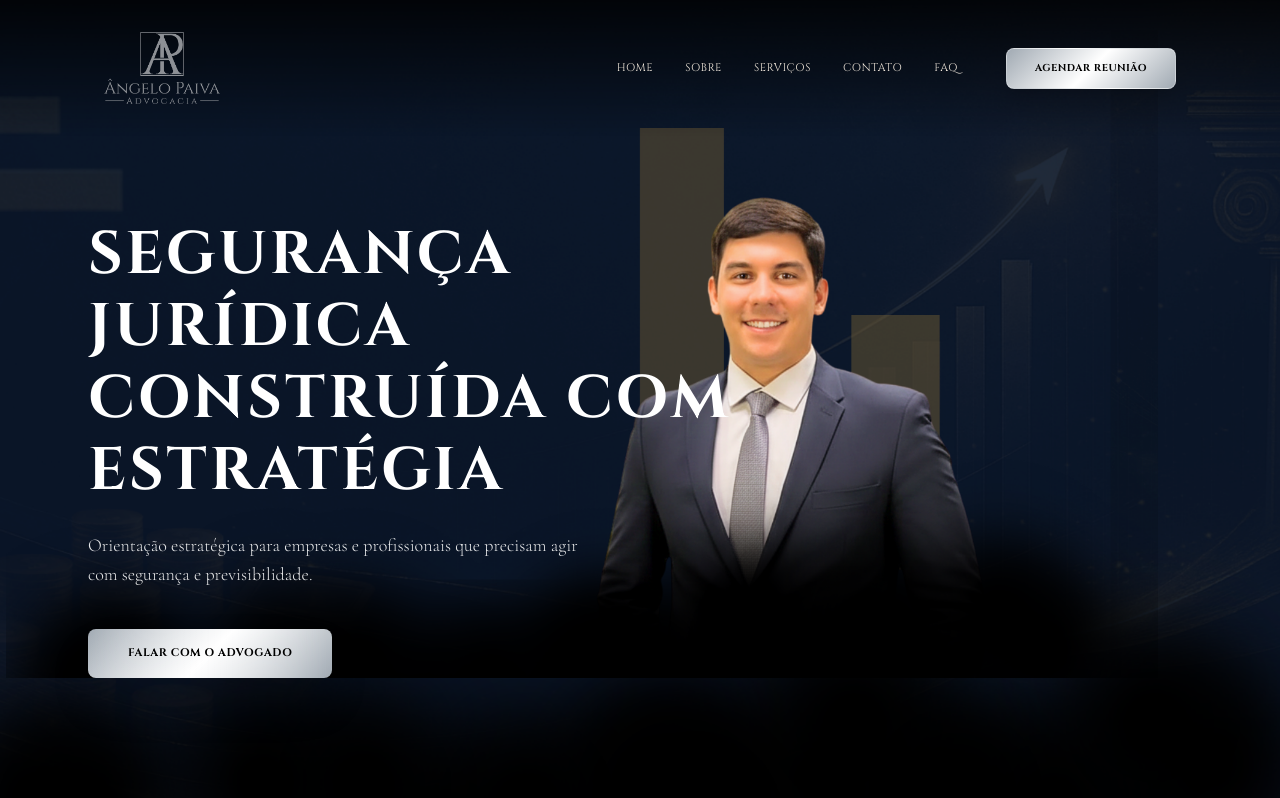
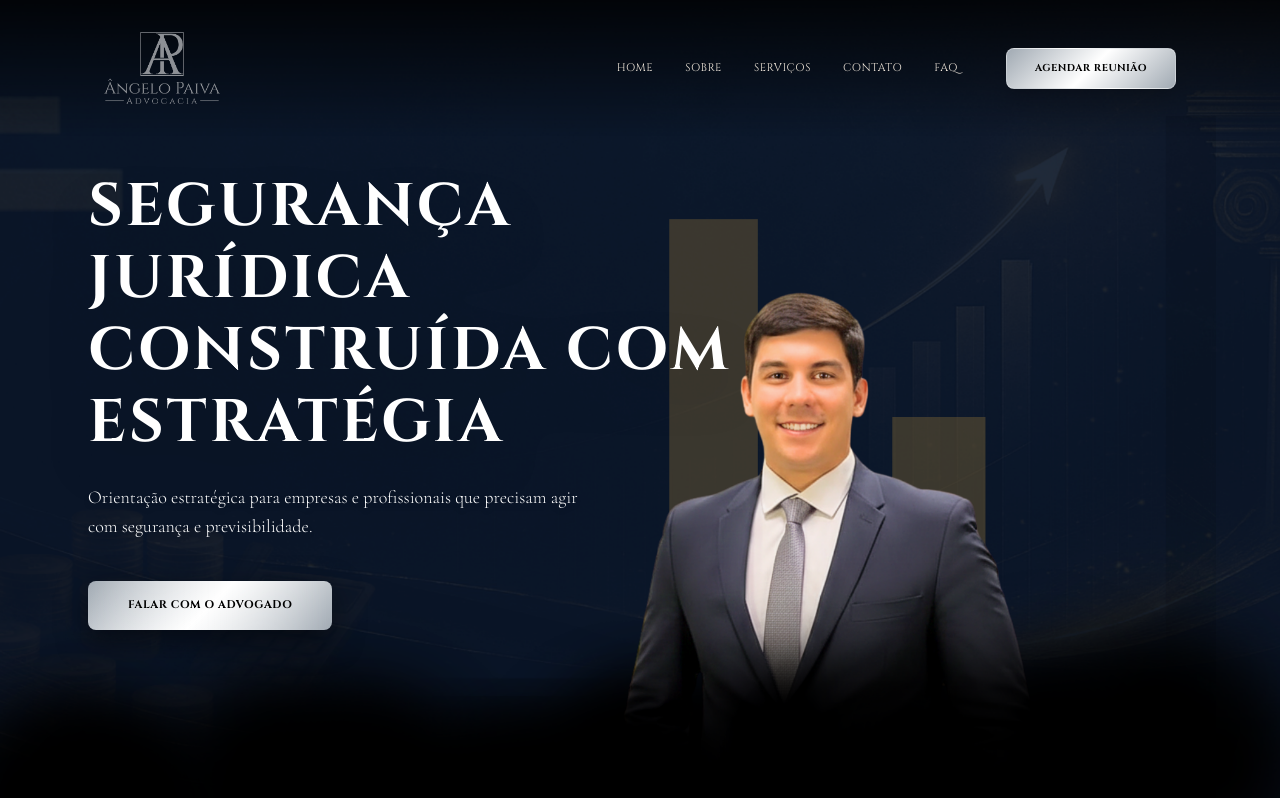
Before and after one commit to Laralws/Adv_Angelo_Paiva, a React (Vite) app: page / in a window 1280 px wide. Shown: the top 798 px of the page. Built offline with nearby package versions, Linux system fonts and the light colour scheme; the HTML template or start-up script is replaced by a standard one.

Commit message:
fix: agora vai o hero

```diff
--- a/src/components/Hero.jsx
+++ b/src/components/Hero.jsx
@@ -1,48 +1,51 @@
 import React from 'react';
 
 const Hero = ({ cores }) => {
+  // Mantendo a sua frase estratégica
   const mensagemWpp = encodeURIComponent("Olá, Dr. Ângelo. Vim pelo site e gostaria de solicitar uma consultoria estratégica.");
 
   return (
     <>
       <header
         id="home"
-        className="min-h-[100svh] w-full flex flex-col md:flex-row md:items-center relative overflow-hidden pt-20 md:pt-0"
+        className="h-[100svh] w-full flex items-center relative overflow-hidden"
         style={{ backgroundColor: '#050C16' }}
       >
 
-        {/* FUNDO (Cenário/Prédios) */}
-        <div className="absolute inset-0 z-0 bg-[url('/back-01.png')] bg-cover bg-center bg-no-repeat opacity-20 md:opacity-100"></div>
+        {/* 1ª CAMADA: Cenário de fundo (Prédios/Textura) */}
+        <div className="absolute inset-0 z-0 bg-[url('/back-01.png')] bg-cover bg-center bg-no-repeat opacity-30 md:opacity-100"></div>
 
-        {/* CONTAINER PRINCIPAL RESPONSIVO */}
-        <div className="w-full max-w-6xl mx-auto px-6 z-20 flex flex-col items-center md:flex-row md:justify-between relative h-full">
+        {/* 2ª CAMADA: O Advogado - USANDO COVER PARA PREENCHER O FUNDO NO MOBILE */}
+        <div className="absolute inset-0 z-10
+          /* Mobile e Tablet: Estica para cobrir todo o fundo, centralizado horizontalmente */
+          bg-[url('/back02.png')] bg-no-repeat
+          bg-[length:cover] bg-[position:center_top]
+          /* Desktop: Volta para o tamanho original e alinhado à direita */
+          md:bg-[length:contain] md:bg-right-bottom md:mr-[5%]
+          pointer-events-none"
+        ></div>
 
-          {/* IMAGEM DO ADVOGADO: PRIMEIRO NO MOBILE, DIREITA NO DESKTOP */}
-          <div className="w-full md:absolute md:inset-0 md:z-10 flex justify-center md:justify-end items-end pointer-events-none order-1 md:order-2">
-            <img
-              src="/back02.png"
-              alt="Ângelo Paiva"
-              className="w-auto h-[35vh] sm:h-[45vh] md:h-[85vh] lg:h-[95vh] object-contain object-bottom md:mr-[5%]"
-            />
-          </div>
+        {/* GRADIENTE DE ESCURECIMENTO (Overlay) - Para garantir a leitura do texto sobre o corpo da imagem no mobile */}
+        <div className="absolute inset-0 z-15 bg-gradient-to-t from-[#050C16] via-black/30 to-black/10 md:bg-none"></div>
 
-          {/* TEXTO E BOTÃO: ABAIXO DA IMAGEM NO MOBILE */}
-          <div className="w-full md:max-w-2xl text-center md:text-left mt-6 md:mt-24 order-2 md:order-1 relative z-30 pb-12 md:pb-0">
+        {/* CONTEÚDO: Sobreposto à imagem */}
+        <div className="w-full max-w-6xl mx-auto px-6 z-20 relative pt-20 md:pt-0">
+          <div className="max-w-2xl text-center md:text-left mx-auto md:mx-0">
 
-            <h1 className="font-serif-lux text-[28px] sm:text-[36px] md:text-6xl text-white leading-[1.2] mb-4 md:mb-6 font-bold uppercase tracking-tight">
+            <h1 className="font-serif-lux text-[32px] sm:text-[42px] md:text-6xl text-white leading-[1.2] mb-4 md:mb-6 drop-shadow-2xl font-bold uppercase tracking-tight">
               Segurança jurídica <br className="hidden md:block"/> construída com estratégia
             </h1>
 
-            <p className="font-sans-lux text-white text-[14px] sm:text-[16px] md:text-lg leading-relaxed mb-8 md:mb-10 max-w-sm md:max-w-lg mx-auto md:mx-0 font-light opacity-90">
+            <p className="font-sans-lux text-white text-[15px] sm:text-[17px] md:text-lg leading-relaxed mb-8 md:mb-10 max-w-sm md:max-w-lg mx-auto md:mx-0 font-light drop-shadow-md">
               Orientação estratégica para empresas e profissionais que precisam agir com segurança e previsibilidade.
             </p>
 
-            <div className="inline-block">
+            <div className="inline-block relative z-30">
               <a
                 href={`https://wa.me/5584998339633?text=${mensagemWpp}`}
                 target="_blank"
                 rel="noopener noreferrer"
-                className="relative inline-flex items-center justify-center px-10 py-4 overflow-hidden font-serif-lux font-bold uppercase tracking-[0.2em] transition-all duration-300 rounded-lg group shadow-2xl"
+                className="relative inline-flex items-center justify-center px-10 py-4 overflow-hidden font-serif-lux font-bold uppercase tracking-[0.2em] transition-all duration-300 rounded-lg group shadow-[0_10px_30px_rgba(0,0,0,0.5)]"
                 style={{
                   backgroundImage: 'linear-gradient(135deg, #a1aab3 0%, #ffffff 50%, #a1aab3 100%)',
                   color: '#000000',
@@ -56,9 +59,6 @@
 
           </div>
         </div>
-
-        {/* GRADIENTE DE FINALIZAÇÃO NO MOBILE */}
-        <div className="absolute inset-0 z-15 bg-gradient-to-t from-[#050C16] via-transparent to-transparent md:hidden"></div>
       </header>
 
       <style jsx="true">{`
```
